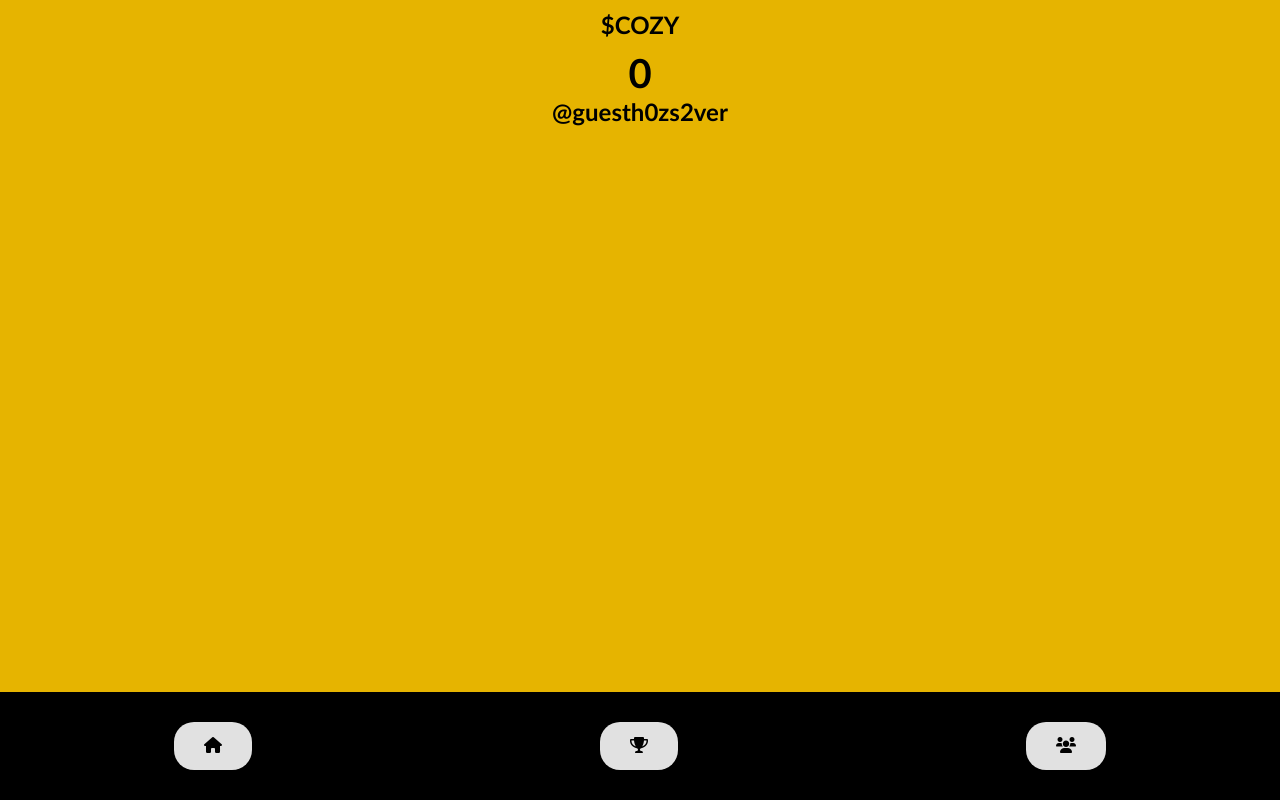
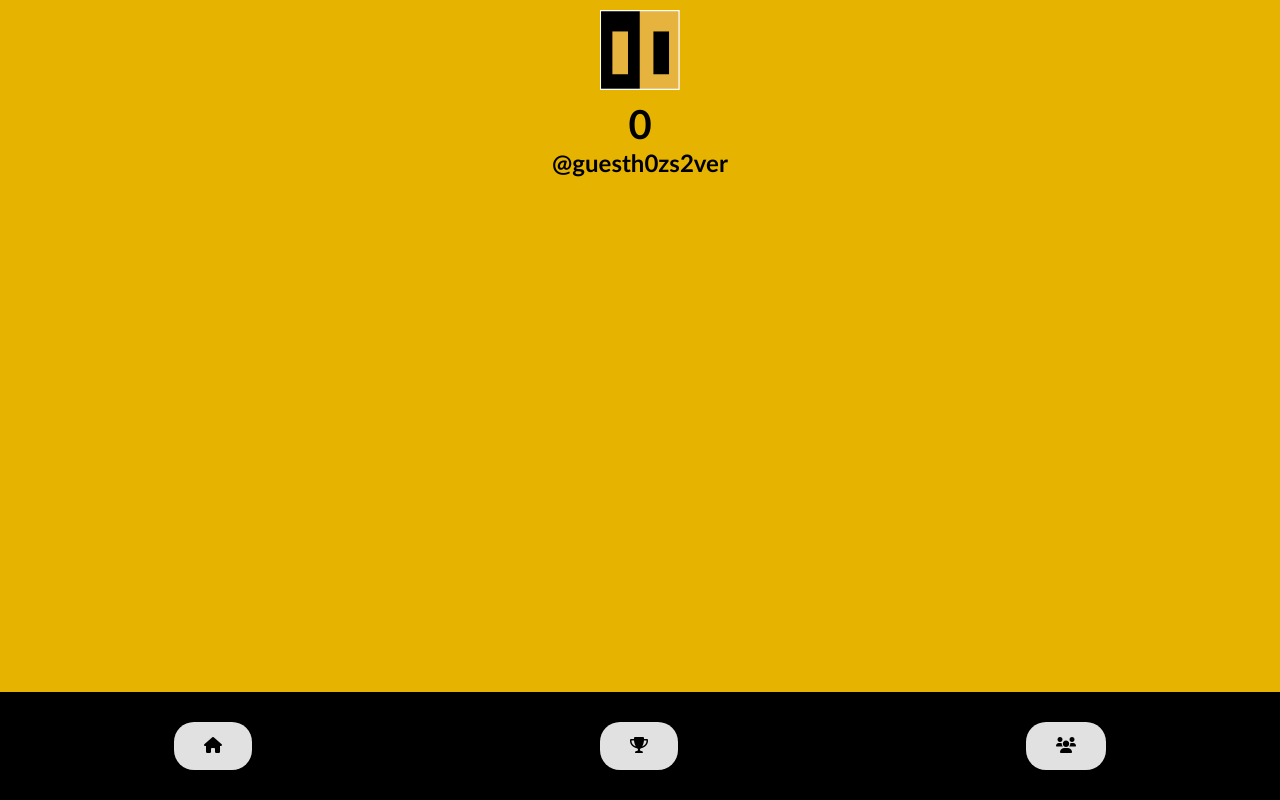
Before and after one commit to sinasll/betacozy, a plain HTML site: page leaderboard.html in a window 1280 px wide. Drawn offline with Linux system fonts and the light colour scheme.

Commit message:
Update leaderboard.html

```diff
--- a/leaderboard.html
+++ b/leaderboard.html
@@ -13,7 +13,7 @@
 
 <body>
 <header>
-    <h2>$COZY</h2>
+    <img src="logo.jpg" alt="$COZY logo" class="logo">
 </header>
 
 <section class="user-info">
```
